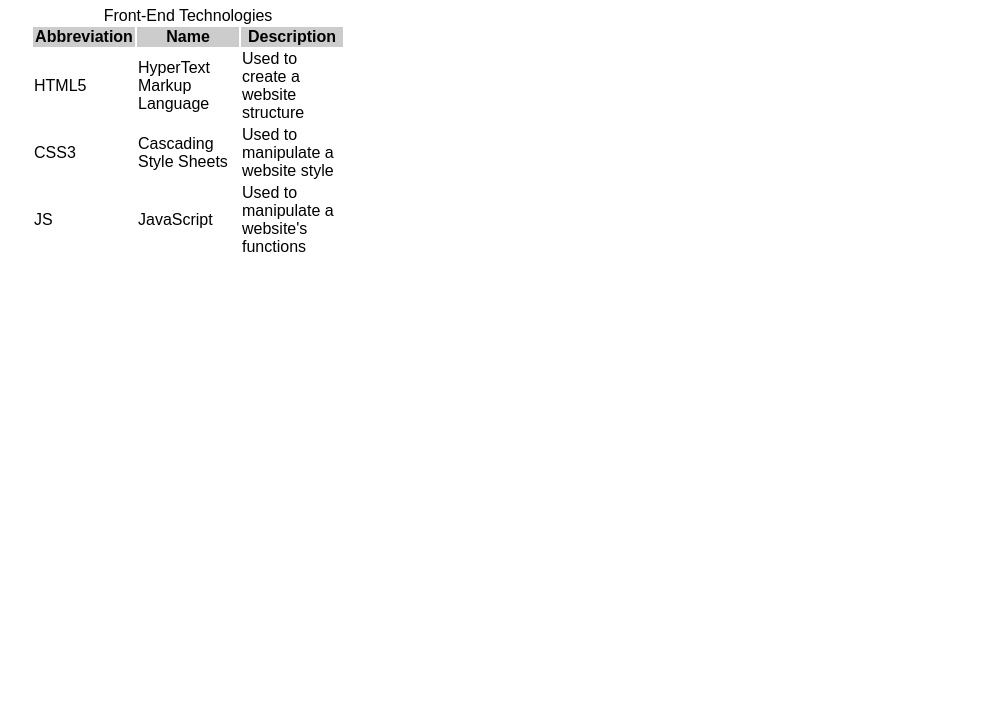
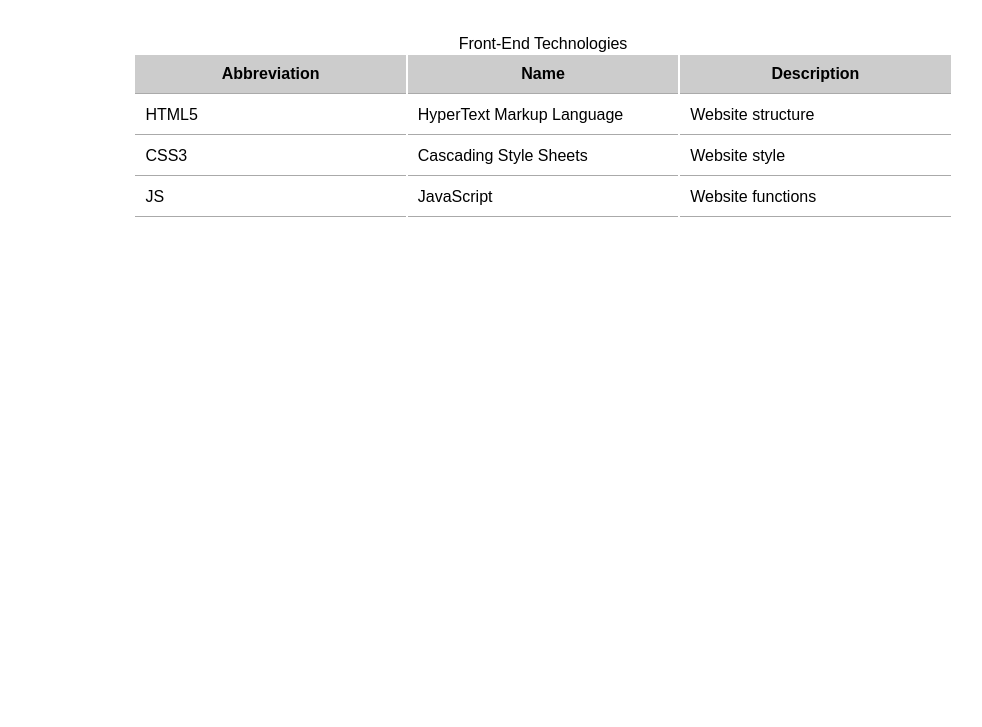
Before and after one commit to viniciusdsv93/01-HTML, a plain HTML site: page 36-table/index.html in a window 1280 px wide. Shown: the part 73-800 px from the top of the page, without its empty margins (97-1079 px from the left). Drawn offline with Linux system fonts and the light colour scheme.

Commit message:
Updated exercises 35-36

```diff
--- a/35-form/style.css
+++ b/35-form/style.css
@@ -1,10 +1,23 @@
+@import url('https://fonts.googleapis.com/css2?family=Titillium+Web&display=swap');
+
 * {
     box-sizing: border-box;
+    font-family: 'Titillium Web', sans-serif;
 }
 
 body {
-    width: 980px;
     margin: 0 auto;
+    width: 80%;
+}
+
+header {
+    text-align: center;
+    margin-bottom: 50px;
+}
+
+form {
+    margin: 0 auto;
+    width: 50%;
 }
 
 label {
--- a/36-table/index.html
+++ b/36-table/index.html
@@ -23,17 +23,17 @@
                 <tr>
                     <td>HTML5</td>
                     <td>HyperText Markup Language</td>
-                    <td>Used to create a website structure</td>
+                    <td>Website structure</td>
                 </tr>
                 <tr>
                     <td>CSS3</td>
                     <td>Cascading Style Sheets</td>
-                    <td>Used to manipulate a website style</td>
+                    <td>Website style</td>
                 </tr>
                 <tr>
                     <td>JS</td>
                     <td>JavaScript</td>
-                    <td>Used to manipulate a website's functions</td>
+                    <td>Website functions</td>
                 </tr>
             </tbody>
         </table>
--- a/36-table/style.css
+++ b/36-table/style.css
@@ -1,3 +1,9 @@
+:root {
+    --darkgray: #AAA;
+    --lightgray: #CCC;
+    --lightergray: #EEE;
+}
+
 * {
     font-family: Arial, Helvetica, sans-serif;
 }
@@ -7,10 +13,27 @@ body {
     width: 80%;
 }
 
+header {
+    text-align: center;
+    margin-bottom: 50px;
+}
+
+table {
+    margin: 0 auto;
+    width: 80%;
+
+}
+
 td, th {
-    width: 100px;
+    width: 33.33%;
+    border-bottom: 1px solid var(--darkgray);
+    padding: 10px;
 }
 
 th {
-    background-color: #CCC;
+    background-color: var(--lightgray);
 }
+
+tr:hover {
+    background-color: var(--lightergray);
+}
```
Also changed, not shown: 35-form/index.html (+4 -4 lines).
